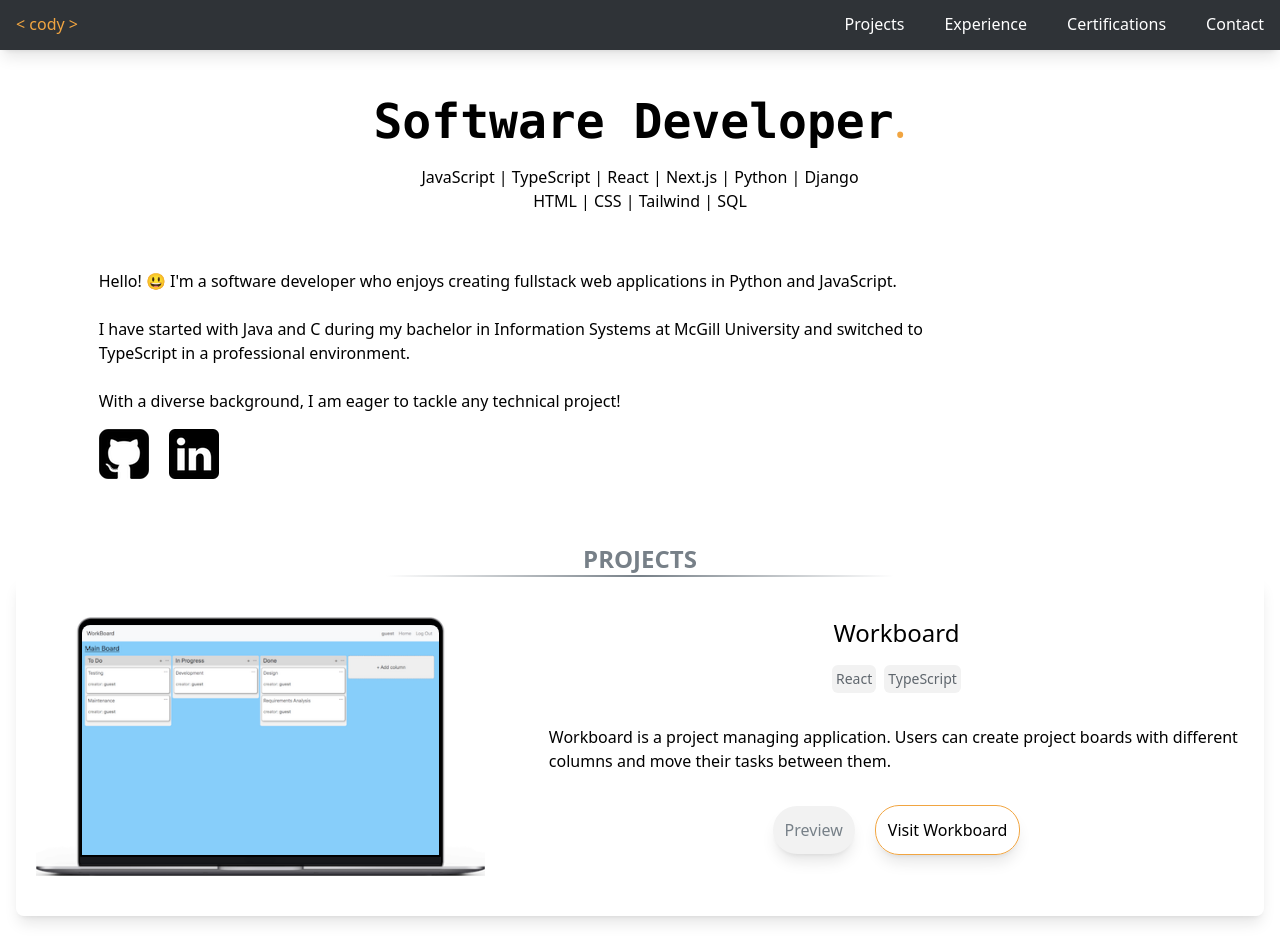
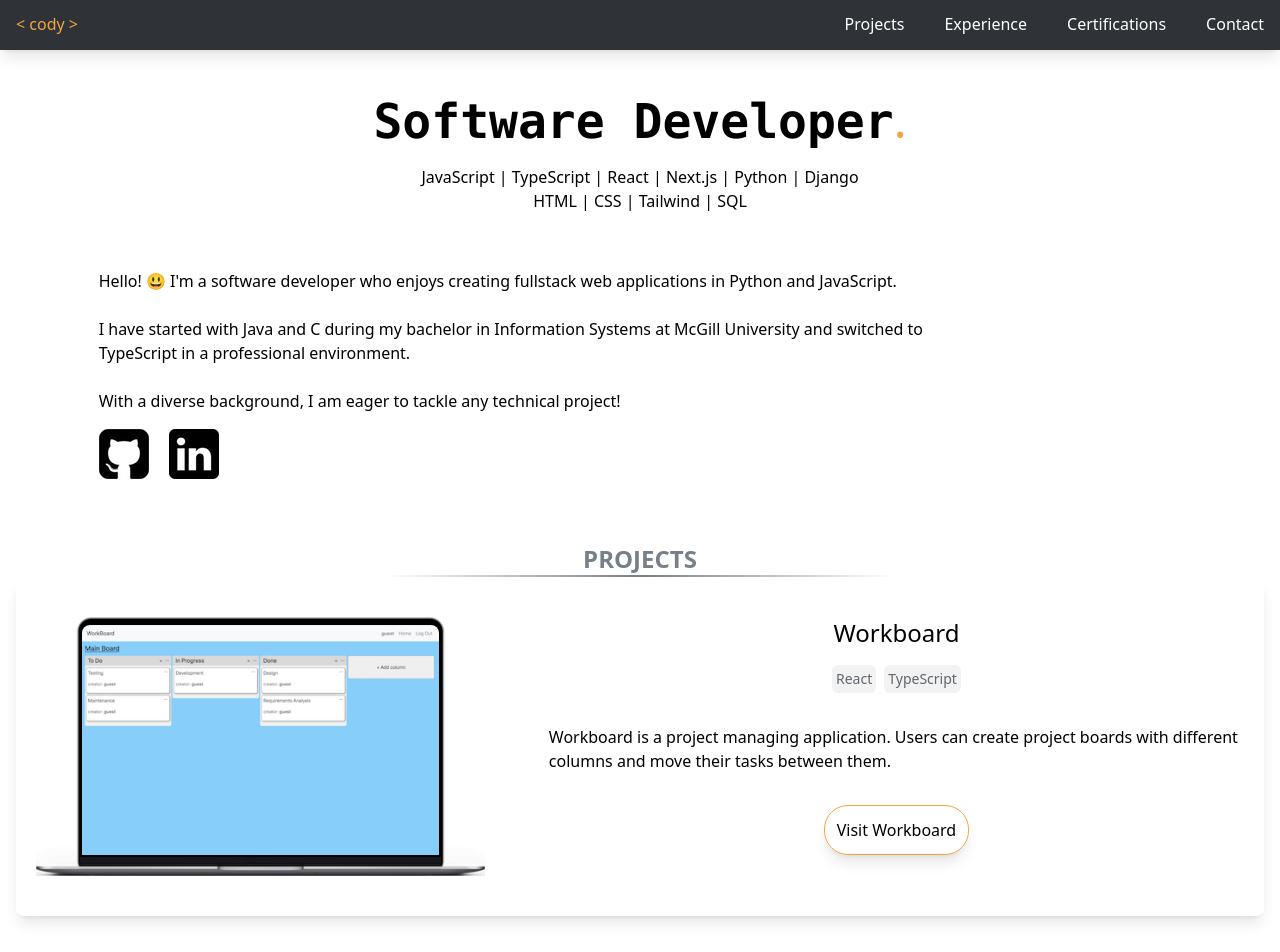
Before and after one commit to Cody06/Portfolio, a Next.js app: page / in a window 1280 px wide. Shown: the top 952 px of the page. Built offline with nearby package versions, Linux system fonts and the light colour scheme.

Commit message:
Hide Preview button from Projects

```diff
--- a/src/components/Home/components/Projects.tsx
+++ b/src/components/Home/components/Projects.tsx
@@ -100,11 +100,12 @@ const Projects: React.FC<Props> = ({ showAnimation }) => {
                             <p className="mb-6 md:mb-8">{project.description}</p>
 
                             <div className="flex justify-center items-center gap-x-5">
-                                <Button
+                                {/* TODO: Enable after getting screenshots of project */}
+                                {/* <Button
                                     label="Preview"
                                     disabled
                                     onClick={() => console.log(`Open modal ${project.name}`)}
-                                />
+                                /> */}
                                 <Button
                                     label={`Visit ${project.name.split(' ')[0]}`}
                                     type="link"
```
